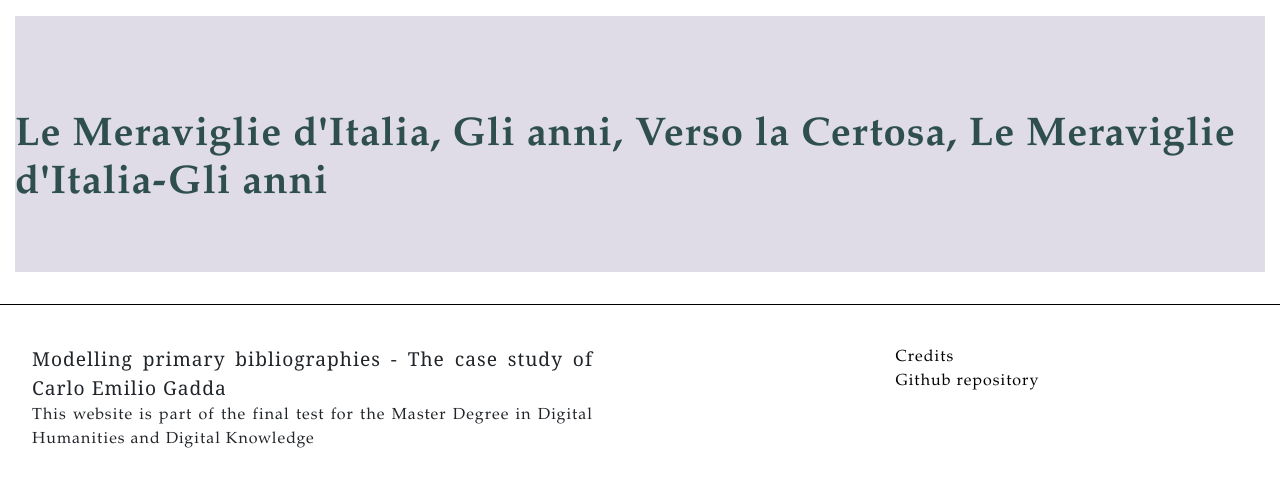
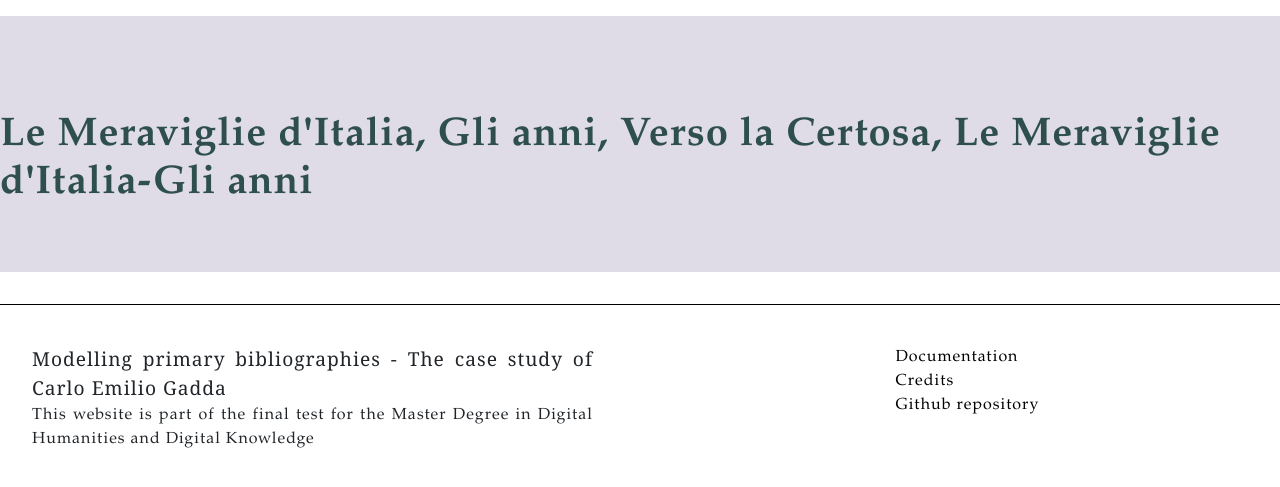
Before and after one commit to mod-bib/biblio-gad, a plain HTML site: page case_studies.html in a window 1280 px wide. Shown: the part 531-1018 px from the top of the page. Drawn offline with nearby package versions, Linux system fonts and the light colour scheme.

Commit message:
html and css update

```diff
--- a/assets/main.css
+++ b/assets/main.css
@@ -166,11 +166,16 @@ nav a:hover {
     background-color: #ffffff;
 }
 /*----Case studies page----*/
+#main-case-studies {
+    padding: 0;
+}
+
 #case-studies-title {
     font-size: 3.5em;
     color: darkslategray;
     font-weight: bold;
 }
+
 #case-1-sec-title, #case-2-sec-title {
     height: 16em;
     display: grid;
--- a/case_studies.html
+++ b/case_studies.html
@@ -39,7 +39,7 @@
             </div>
             </nav>
         </div>
-        <div class="note-item container col-md-12" id="main-case-studies">
+        <div class="case-studies-item container col-md-12" id="main-case-studies">
             <h1 id="case-studies-title">Case studies</h1>
             <p></p>
             <div id="case-1-sec-title"><h2 id="case-1-title">L'Adalgisa</h2></div>
@@ -56,6 +56,7 @@
                 </div>
                 <div class="col-6 d-flex justify-content-center">
                     <ul>
+                        <li><a href="">Documentation</a></li>
                         <li><a href="">Credits</a></li>
                         <li><a href="">Github repository</a></li>
                     </ul>
```
Also changed, not shown: index.html (+3 -2 lines).
